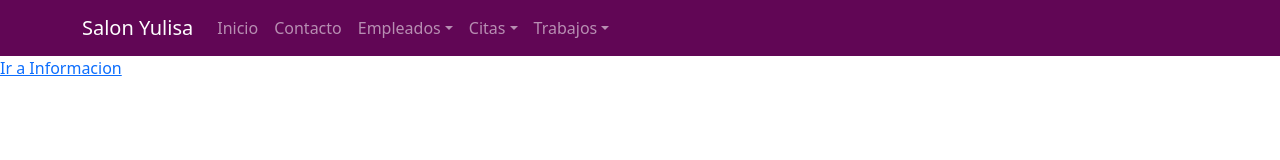
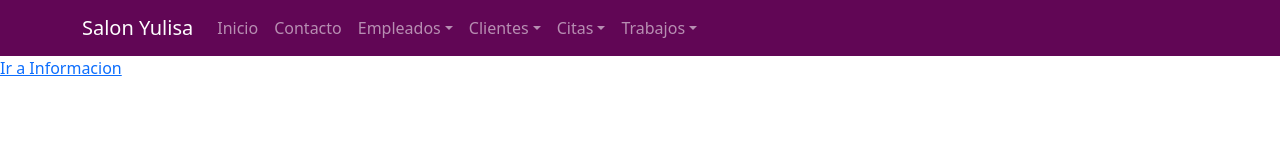
Before and after one commit to Oneyker21/Web_Salon_Yulisa, a React (Create React App) app in the folder daniela-frontend/: page / in a window 1280 px wide. Shown: the top 160 px of the page. Built offline with nearby package versions, Linux system fonts and the light colour scheme.

Commit message:
link clientes hecho.

```diff
--- a/daniela-frontend/src/components/Header.js
+++ b/daniela-frontend/src/components/Header.js
@@ -36,6 +36,16 @@ function Header() {
                 <NavDropdown.Divider />
                 <NavDropdown.Item>
                   <Link to="/vercliente" className="link-unstyled">Empleados</Link>
+                </NavDropdown.Item>
+              </NavDropdown>
+
+              <NavDropdown title="Clientes" id="Clientes">
+                <NavDropdown.Item>
+                  <Link to="/cliente" className="link-unstyled">Registrar Cliente</Link>
+                </NavDropdown.Item>
+                <NavDropdown.Divider />
+                <NavDropdown.Item>
+                  <Link to="/vercliente" className="link-unstyled">Clientes</Link>
                 </NavDropdown.Item>
               </NavDropdown>
 
```
